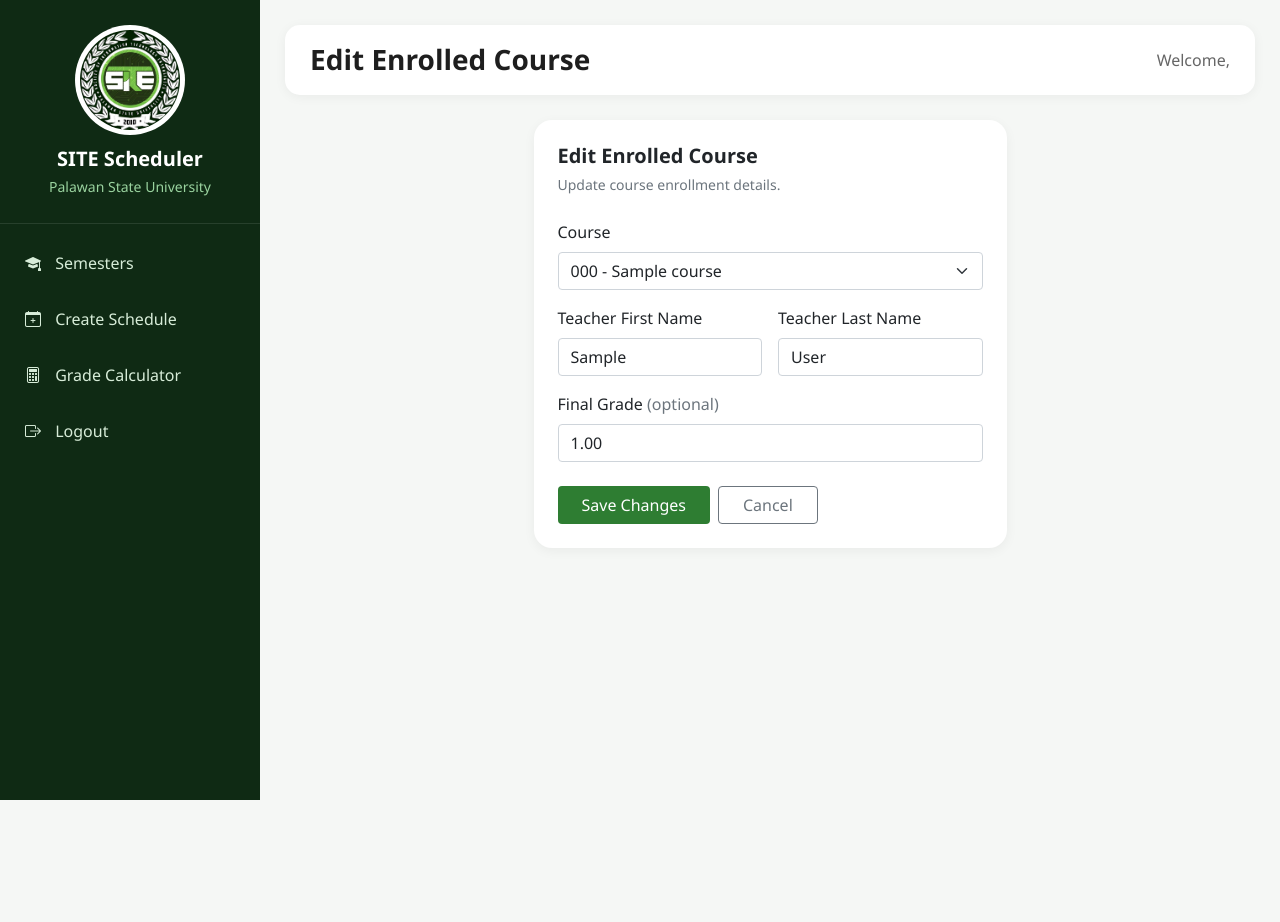
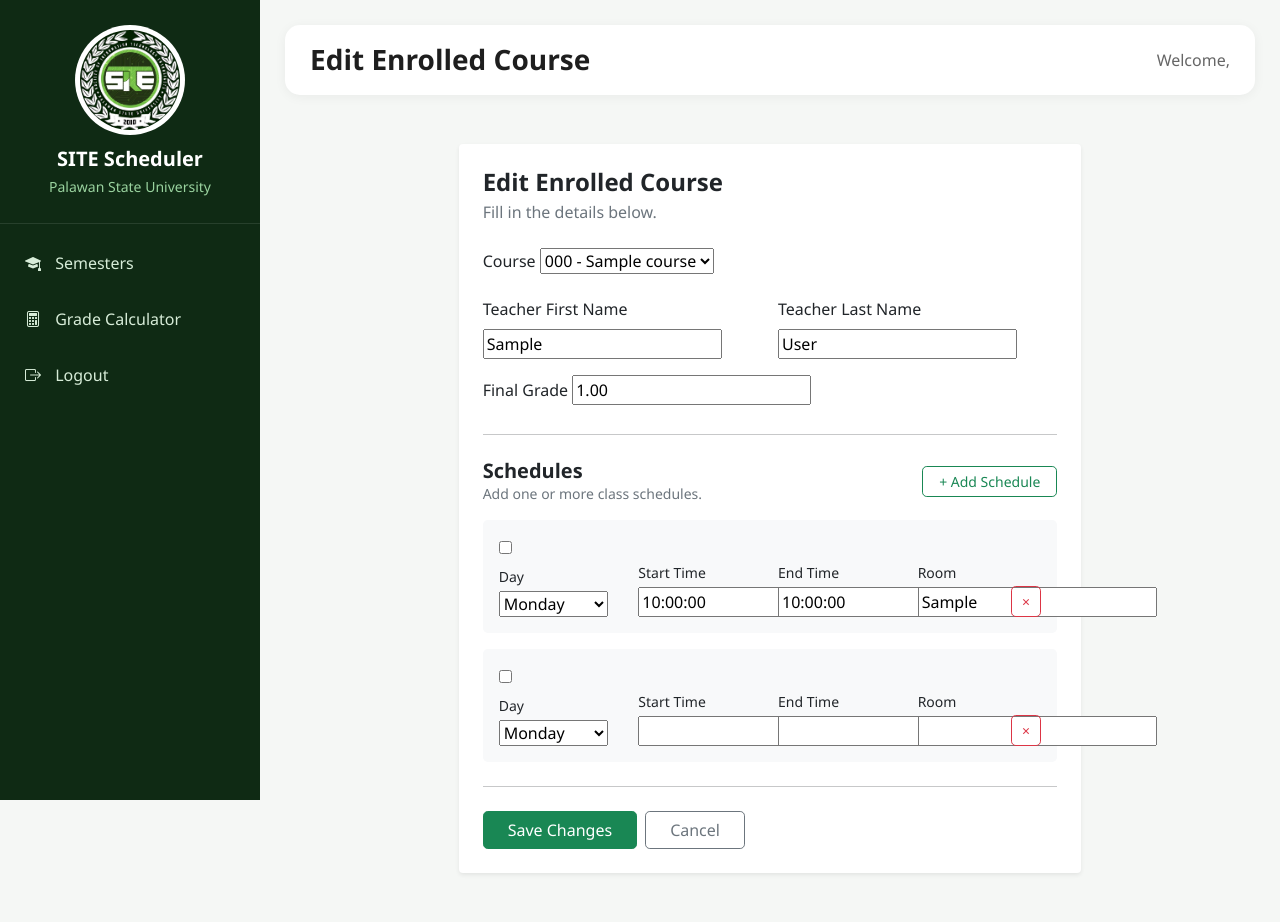
Before and after one commit to FernandezCorporate/AppDev-Finals, a Django app: page /enrolled/1/update/ in a window 1280 px wide. Before the commit the page ends 800 px from the top, so only its background shows below. Run offline with Django 5.2, Linux system fonts and the light colour scheme; tables that the repository leaves empty hold one stand-in row (values such as "Sample post"); some libraries are stand-ins or nearby versions.

Commit message:
Overhaul create schedule form; utilized inlines

```diff
--- a/Finals_projectsite/Finals_App/forms.py
+++ b/Finals_projectsite/Finals_App/forms.py
@@ -1,17 +1,27 @@
-from django.forms import ModelForm
-from django import forms
+from django.forms import ModelForm, inlineformset_factory
 from .models import Enrolled, Schedule
 
 
 class EnrolledForm(ModelForm):
     class Meta:
         model = Enrolled
-        # Exclude 'semester' because it is injected by the view via the URL
-        fields = ['course', 'teacher_fname', 'teacher_lname', 'final_grade']
+        fields = [
+            'course',
+            'teacher_fname',
+            'teacher_lname',
+            'final_grade'
+        ]
 
 
-class ScheduleForm(ModelForm):
-    class Meta:
-        model = Schedule
-        # Exclude 'enrolled' because it is injected by the view via the URL
-        fields = ['day_of_week', 'start_time', 'end_time', 'room']
+ScheduleFormSet = inlineformset_factory(
+    Enrolled,
+    Schedule,
+    fields=[
+        'day_of_week',
+        'start_time',
+        'end_time',
+        'room'
+    ],
+    extra=1,
+    can_delete=True
+)
--- a/Finals_projectsite/Finals_App/views.py
+++ b/Finals_projectsite/Finals_App/views.py
@@ -1,20 +1,26 @@
-from django.shortcuts import render
+from django.shortcuts import redirect
 from django.views.generic import ListView, DetailView
 from django.views.generic.edit import CreateView, UpdateView, DeleteView
 from django.urls import reverse_lazy
 from collections import defaultdict
+
 from Finals_App.models import Semester, Enrolled, Schedule
-from Finals_App.forms import EnrolledForm, ScheduleForm
+from Finals_App.forms import EnrolledForm, ScheduleFormSet
 
 
+# ---------------- HOME ----------------
 class HomePageView(ListView):
     model = Semester
     template_name = 'home.html'
     context_object_name = 'semesters'
 
     def get_queryset(self):
-        return Semester.objects.filter(user=self.request.user).order_by('-year_start', 'semester_name')
+        return Semester.objects.filter(
+            user=self.request.user
+        ).order_by('-year_start', 'semester_name')
 
+
+# ---------------- SEMESTER DETAIL ----------------
 class SemesterDetailView(DetailView):
     model = Semester
     template_name = 'semester_detail.html'
@@ -23,23 +29,29 @@ class SemesterDetailView(DetailView):
     def get_context_data(self, **kwargs):
         context = super().get_context_data(**kwargs)
 
-        day_order = ['Monday','Tuesday','Wednesday','Thursday','Friday','Saturday','Sunday']
+        day_order = [
+            'Monday','Tuesday','Wednesday',
+            'Thursday','Friday','Saturday','Sunday'
+        ]
 
         grouped = defaultdict(list)
-        schedules = (
-            Schedule.objects
-            .filter(enrolled__semester=self.object)
-            .select_related('enrolled__course')
-            .order_by('start_time')
-        )
-        for sched in schedules:
-            grouped[sched.day_of_week].append(sched)
+
+        schedules = Schedule.objects.filter(
+            enrolled__semester=self.object
+        ).select_related('enrolled__course').order_by('start_time')
+
+        for s in schedules:
+            grouped[s.day_of_week].append(s)
 
         context['grouped_schedules'] = {
-            day: grouped[day] for day in day_order if day in grouped
+            day: grouped[day]
+            for day in day_order if day in grouped
         }
+
         return context
 
+
+# ---------------- SEMESTER CRUD ----------------
 class SemesterCreateView(CreateView):
     model = Semester
     fields = ['semester_name', 'year_start', 'year_end']
@@ -47,7 +59,6 @@ class SemesterCreateView(CreateView):
     success_url = reverse_lazy('home')
 
     def form_valid(self, form):
-
         form.instance.user = self.request.user
         return super().form_valid(form)
 
@@ -64,40 +75,82 @@ class SemesterDeleteView(DeleteView):
     template_name = 'semester_del.html'
     success_url = reverse_lazy('home')
 
+
+# ---------------- ENROLLED CREATE ----------------
 class EnrolledCreateView(CreateView):
     model = Enrolled
     form_class = EnrolledForm
     template_name = 'enrolled_form.html'
-    success_url = reverse_lazy('home')
+
+    def dispatch(self, request, *args, **kwargs):
+        self.semester = Semester.objects.get(
+            pk=self.kwargs['semester_pk']
+        )
+        return super().dispatch(request, *args, **kwargs)
+
+    def get_context_data(self, **kwargs):
+        context = super().get_context_data(**kwargs)
+
+        if self.request.POST:
+            context['schedule_formset'] = ScheduleFormSet(self.request.POST)
+        else:
+            context['schedule_formset'] = ScheduleFormSet()
+
+        return context
+
+    def form_valid(self, form):
+        context = self.get_context_data()
+        formset = context['schedule_formset']
+
+        if not formset.is_valid():
+            return self.form_invalid(form)
+
+        form.instance.semester = self.semester
+        self.object = form.save()
+
+        formset.instance = self.object
+        formset.save()
+
+        return redirect('semester-detail', pk=self.semester.pk)
 
 
+# ---------------- ENROLLED UPDATE ----------------
 class EnrolledUpdateView(UpdateView):
     model = Enrolled
     form_class = EnrolledForm
     template_name = 'enrolled_form.html'
-    success_url = reverse_lazy('home')
+
+    def get_context_data(self, **kwargs):
+        context = super().get_context_data(**kwargs)
+
+        if self.request.POST:
+            context['schedule_formset'] = ScheduleFormSet(
+                self.request.POST,
+                instance=self.object
+            )
+        else:
+            context['schedule_formset'] = ScheduleFormSet(
+                instance=self.object
+            )
+
+        return context
+
+    def form_valid(self, form):
+        context = self.get_context_data()
+        formset = context['schedule_formset']
+
+        if not formset.is_valid():
+            return self.form_invalid(form)
+
+        self.object = form.save()
+
+        formset.instance = self.object
+        formset.save()
+
+        return redirect('semester-detail', pk=self.object.semester.pk)
 
 
 class EnrolledDeleteView(DeleteView):
     model = Enrolled
     template_name = 'enrolled_del.html'
     success_url = reverse_lazy('home')
-
-class ScheduleCreateView(CreateView):
-    model = Schedule
-    form_class = ScheduleForm
-    template_name = 'schedule_form.html'
-    success_url = reverse_lazy('home')
-
-
-class ScheduleUpdateView(UpdateView):
-    model = Schedule
-    form_class = ScheduleForm
-    template_name = 'schedule_form.html'
-    success_url = reverse_lazy('home')
-
-
-class ScheduleDeleteView(DeleteView):
-    model = Schedule
-    template_name = 'schedule_del.html'
-    success_url = reverse_lazy('home')
--- a/Finals_projectsite/Finals_projectsite/urls.py
+++ b/Finals_projectsite/Finals_projectsite/urls.py
@@ -1,35 +1,33 @@
-"""
-URL configuration for Finals_projectsite project.
-
-The `urlpatterns` list routes URLs to views. For more information please see:
-    https://docs.djangoproject.com/en/5.2/topics/http/urls/
-Examples:
-Function views
-    1. Add an import:  from my_app import views
-    2. Add a URL to urlpatterns:  path('', views.home, name='home')
-Class-based views
-    1. Add an import:  from other_app.views import Home
-    2. Add a URL to urlpatterns:  path('', Home.as_view(), name='home')
-Including another URLconf
-    1. Import the include() function: from django.urls import include, path
-    2. Add a URL to urlpatterns:  path('blog/', include('blog.urls'))
-"""
 from django.contrib import admin
 from django.urls import path
-from Finals_App.views import HomePageView
 from Finals_App import views
 
 urlpatterns = [
     path('admin/', admin.site.urls),
+
     path('', views.HomePageView.as_view(), name='home'),
+
     path('semester/<int:pk>/', views.SemesterDetailView.as_view(), name='semester-detail'),
+
     path('semester/create/', views.SemesterCreateView.as_view(), name='semester-create'),
     path('semester/<int:pk>/update/', views.SemesterUpdateView.as_view(), name='semester-update'),
     path('semester/<int:pk>/delete/', views.SemesterDeleteView.as_view(), name='semester-delete'),
-    path('enrolled/create/', views.EnrolledCreateView.as_view(), name='enrolled-create'),
-    path('enrolled/<int:pk>/update/', views.EnrolledUpdateView.as_view(), name='enrolled-update'),
-    path('enrolled/<int:pk>/delete/', views.EnrolledDeleteView.as_view(), name='enrolled-delete'),
-    path('schedule/create/', views.ScheduleCreateView.as_view(), name='schedule-create'),
-    path('schedule/<int:pk>/update/', views.ScheduleUpdateView.as_view(), name='schedule-update'),
-    path('schedule/<int:pk>/delete/', views.ScheduleDeleteView.as_view(), name='schedule-delete'),
+
+    path(
+        'semester/<int:semester_pk>/enrolled/create/',
+        views.EnrolledCreateView.as_view(),
+        name='enrolled-create'
+    ),
+
+    path(
+        'enrolled/<int:pk>/update/',
+        views.EnrolledUpdateView.as_view(),
+        name='enrolled-update'
+    ),
+
+    path(
+        'enrolled/<int:pk>/delete/',
+        views.EnrolledDeleteView.as_view(),
+        name='enrolled-delete'
+    ),
 ]
--- a/Finals_projectsite/templates/base.html
+++ b/Finals_projectsite/templates/base.html
@@ -26,10 +26,6 @@
             <a href="{% url 'home' %}">
                 <i class="bi bi-mortarboard-fill menu-icon"></i>
                 Semesters
-            </a>
-            <a href="{% url 'enrolled-create' %}">
-                <i class="bi bi-calendar-plus menu-icon"></i>
-                Create Schedule
             </a>
             <a href="#">
                 <i class="bi bi-calculator menu-icon"></i>
--- a/Finals_projectsite/templates/enrolled_form.html
+++ b/Finals_projectsite/templates/enrolled_form.html
@@ -10,83 +10,148 @@
 
 {% block content %}
 
+<div class="container py-4">
     <div class="row justify-content-center">
-    <div class="col-lg-6 col-md-8">
+        <div class="col-lg-8">
 
-        <div class="card card-custom">
+            <div class="card shadow-sm border-0 rounded-4">
                 <div class="card-body p-4">
 
-                <div class="mb-4">
-                    <h5 class="fw-bold mb-1">
+                    <h4 class="mb-1 fw-bold">
                         {% if object %}Edit Enrolled Course{% else %}Add Enrolled Course{% endif %}
-                    </h5>
-                    <small class="text-muted">
-                        {% if object %}Update course enrollment details.{% else %}Add a course to this semester.{% endif %}
-                    </small>
-                </div>
+                    </h4>
+                    <p class="text-muted mb-4">Fill in the details below.</p>
 
                     <form method="post">
                         {% csrf_token %}
 
+                        <!-- COURSE -->
                         <div class="mb-3">
                             <label class="form-label fw-semibold">Course</label>
-                        <select name="course" class="form-select" required>
-                            <option value="">-- Select Course --</option>
-                            {% for course in form.course.field.queryset %}
-                            <option value="{{ course.pk }}"
-                                {% if form.course.value|stringformat:"s" == course.pk|stringformat:"s" %}selected{% endif %}>
-                                {{ course }}
-                            </option>
-                            {% endfor %}
-                        </select>
-                        {% if form.course.errors %}
-                            <div class="text-danger small mt-1">{{ form.course.errors }}</div>
-                        {% endif %}
+                            {{ form.course }}
                         </div>
 
+                        <!-- TEACHER -->
                         <div class="row g-3 mb-3">
-                        <div class="col-6">
+                            <div class="col-md-6">
                                 <label class="form-label fw-semibold">Teacher First Name</label>
-                            <input type="text"
-                                   name="teacher_fname"
-                                   class="form-control"
-                                   placeholder="e.g. Maria"
-                                   value="{{ form.teacher_fname.value|default:'' }}">
-                            {% if form.teacher_fname.errors %}
-                                <div class="text-danger small mt-1">{{ form.teacher_fname.errors }}</div>
-                            {% endif %}
+                                {{ form.teacher_fname }}
                             </div>
-                        <div class="col-6">
+                            <div class="col-md-6">
                                 <label class="form-label fw-semibold">Teacher Last Name</label>
-                            <input type="text"
-                                   name="teacher_lname"
-                                   class="form-control"
-                                   placeholder="e.g. Santos"
-                                   value="{{ form.teacher_lname.value|default:'' }}">
-                            {% if form.teacher_lname.errors %}
-                                <div class="text-danger small mt-1">{{ form.teacher_lname.errors }}</div>
-                            {% endif %}
+                                {{ form.teacher_lname }}
                             </div>
                         </div>
 
-                    <div class="mb-3">
-                        <label class="form-label fw-semibold">Final Grade <span class="text-muted fw-normal">(optional)</span></label>
-                        <input type="number"
-                               name="final_grade"
-                               class="form-control"
-                               placeholder="e.g. 1.25"
-                               step="0.01"
-                               value="{{ form.final_grade.value|default:'' }}">
-                        {% if form.final_grade.errors %}
-                            <div class="text-danger small mt-1">{{ form.final_grade.errors }}</div>
-                        {% endif %}
+                        <!-- GRADE -->
+                        <div class="mb-4">
+                            <label class="form-label fw-semibold">Final Grade</label>
+                            {{ form.final_grade }}
                         </div>
 
-                    <div class="d-flex gap-2 mt-4">
-                        <button type="submit" class="btn btn-green px-4">
-                            {% if object %}Save Changes{% else %}Add Course{% endif %}
+                        <hr class="my-4">
+
+                        <!-- SCHEDULE HEADER -->
+                        <div class="d-flex justify-content-between align-items-center mb-3">
+                            <div>
+                                <h5 class="mb-0 fw-bold">Schedules</h5>
+                                <p class="text-muted small mb-0">Add one or more class schedules.</p>
+                            </div>
+                            <button type="button"
+                                    id="add-schedule"
+                                    class="btn btn-outline-success btn-sm rounded-3 px-3">
+                                + Add Schedule
                             </button>
-                        <a href="{% url 'home' %}" class="btn btn-outline-secondary px-4">
+                        </div>
+
+                        {{ schedule_formset.management_form }}
+
+                        <!-- SCHEDULE LIST -->
+                        <div id="schedule-container">
+                            {% for sform in schedule_formset %}
+                            <div class="card border-0 rounded-3 bg-light mb-3 schedule-item">
+                                <div class="card-body p-3">
+
+                                    {{ sform.id }}
+                                    {{ sform.DELETE }}
+
+                                    <div class="row g-3 align-items-end">
+                                        <div class="col-md-3">
+                                            <label class="form-label fw-semibold small mb-1">Day</label>
+                                            {{ sform.day_of_week }}
+                                        </div>
+                                        <div class="col-md-3">
+                                            <label class="form-label fw-semibold small mb-1">Start Time</label>
+                                            {{ sform.start_time }}
+                                        </div>
+                                        <div class="col-md-3">
+                                            <label class="form-label fw-semibold small mb-1">End Time</label>
+                                            {{ sform.end_time }}
+                                        </div>
+                                        <div class="col-md-2">
+                                            <label class="form-label fw-semibold small mb-1">Room</label>
+                                            {{ sform.room }}
+                                        </div>
+                                        <div class="col-md-1 d-flex align-items-end">
+                                            <button type="button"
+                                                    class="btn btn-outline-danger btn-sm rounded-3 w-100 remove-schedule"
+                                                    title="Remove">
+                                                &times;
+                                            </button>
+                                        </div>
+                                    </div>
+
+                                </div>
+                            </div>
+                            {% endfor %}
+                        </div>
+
+                        <!-- EMPTY FORM TEMPLATE -->
+                        <template id="empty-form-template">
+                            <div class="card border-0 rounded-3 bg-light mb-3 schedule-item">
+                                <div class="card-body p-3">
+
+                                    {{ schedule_formset.empty_form.id }}
+                                    {{ schedule_formset.empty_form.DELETE }}
+
+                                    <div class="row g-3 align-items-end">
+                                        <div class="col-md-3">
+                                            <label class="form-label fw-semibold small mb-1">Day</label>
+                                            {{ schedule_formset.empty_form.day_of_week }}
+                                        </div>
+                                        <div class="col-md-3">
+                                            <label class="form-label fw-semibold small mb-1">Start Time</label>
+                                            {{ schedule_formset.empty_form.start_time }}
+                                        </div>
+                                        <div class="col-md-3">
+                                            <label class="form-label fw-semibold small mb-1">End Time</label>
+                                            {{ schedule_formset.empty_form.end_time }}
+                                        </div>
+                                        <div class="col-md-2">
+                                            <label class="form-label fw-semibold small mb-1">Room</label>
+                                            {{ schedule_formset.empty_form.room }}
+                                        </div>
+                                        <div class="col-md-1 d-flex align-items-end">
+                                            <button type="button"
+                                                    class="btn btn-outline-danger btn-sm rounded-3 w-100 remove-schedule"
+                                                    title="Remove">
+                                                &times;
+                                            </button>
+                                        </div>
+                                    </div>
+
+                                </div>
+                            </div>
+                        </template>
+
+                        <hr class="my-4">
+
+                        <!-- ACTIONS -->
+                        <div class="d-flex gap-2">
+                            <button type="submit" class="btn btn-success px-4 rounded-3">
+                                {% if object %}Save Changes{% else %}Create{% endif %}
+                            </button>
+                            <a href="{% url 'home' %}" class="btn btn-outline-secondary px-4 rounded-3">
                                 Cancel
                             </a>
                         </div>
@@ -98,5 +163,42 @@
 
         </div>
     </div>
+</div>
 
 {% endblock %}
+
+{% block scripts %}
+<script>
+document.addEventListener("DOMContentLoaded", function () {
+
+    const container = document.getElementById("schedule-container");
+    const addBtn    = document.getElementById("add-schedule");
+    const totalForms = document.getElementById("id_schedule_set-TOTAL_FORMS");
+
+    // ADD ROW
+    addBtn.addEventListener("click", function () {
+        let formCount = parseInt(totalForms.value);
+        let template  = document.getElementById("empty-form-template").innerHTML;
+        template = template.replace(/__prefix__/g, formCount);
+        container.insertAdjacentHTML("beforeend", template);
+        totalForms.value = formCount + 1;
+    });
+
+    // REMOVE ROW
+    container.addEventListener("click", function (e) {
+        if (e.target.classList.contains("remove-schedule")) {
+            const row         = e.target.closest(".schedule-item");
+            const deleteInput = row.querySelector("input[type='checkbox']");
+            if (deleteInput) {
+                deleteInput.checked = true;
+                row.style.display   = "none";
+            } else {
+                row.remove();
+                totalForms.value = parseInt(totalForms.value) - 1;
+            }
+        }
+    });
+
+});
+</script>
+{% endblock %}
```
Also changed, not shown: Finals_projectsite/templates/schedule_del.html (deleted, +0 -55 lines), Finals_projectsite/templates/schedule_form.html (deleted, +0 -102 lines), Finals_projectsite/templates/semester_detail.html (+60 -43 lines). Lines whose indentation alone changed are shown as unchanged.
